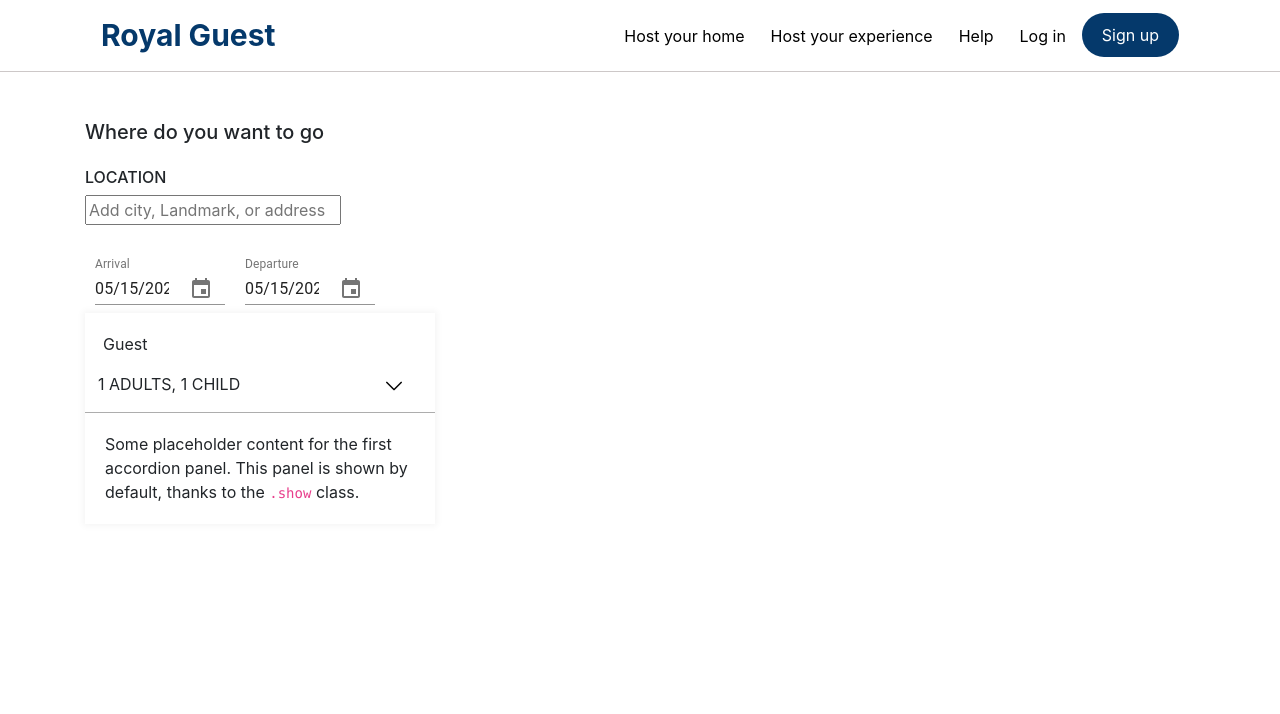
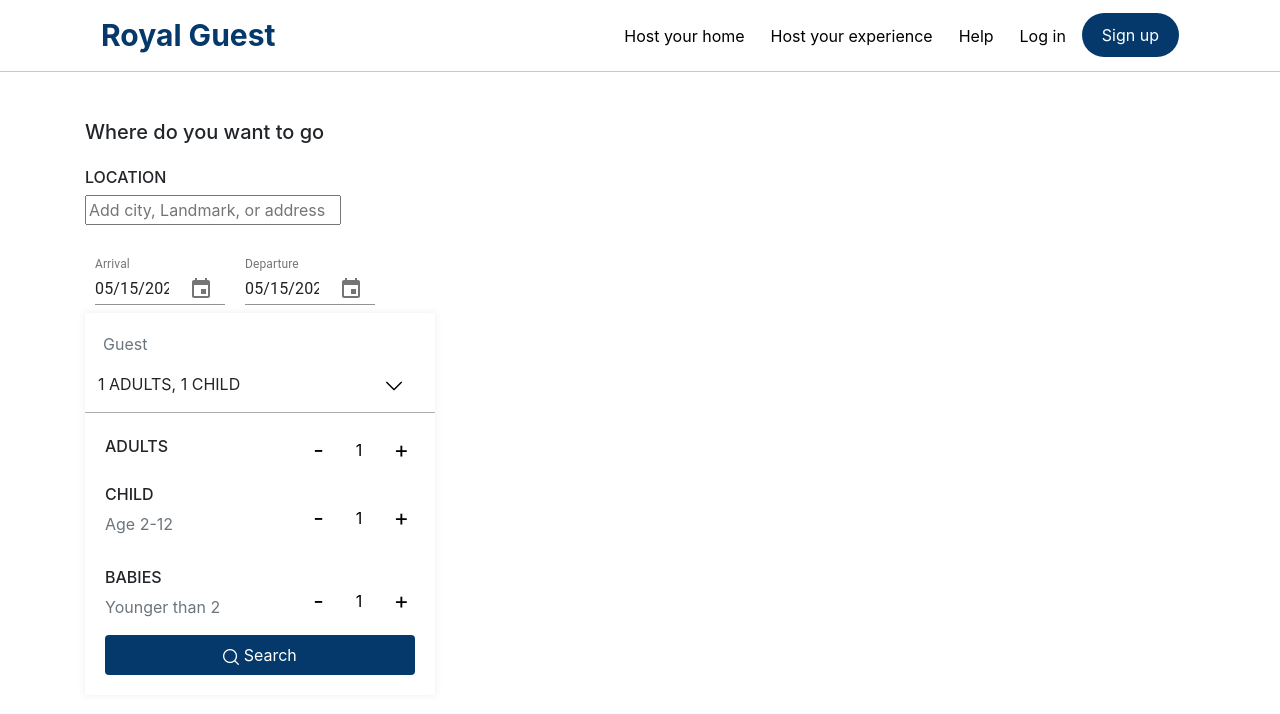
Before and after one commit to mdumar112233/royal-guest-full-stact-project, a React (Create React App) app in the folder client/: page / in a window 1280 px wide. Shown: the top 714 px of the page. Built offline with nearby package versions, Linux system fonts and the light colour scheme.

Commit message:
added new code

```diff
--- a/client/src/Components/Home/SearchAndReview.js
+++ b/client/src/Components/Home/SearchAndReview.js
@@ -8,8 +8,7 @@ import {
   } from '@material-ui/pickers';
 import downArrow from '../../images/down-arrow.png';
 import upArrow from '../../images/upload.png';
-import plus from '../../images/plus.png';
-import minus from '../../images/remove.png';
+import search from '../../images/loupe.png';
 import './SearchSection.css';
 
 const SearchAndReview = () => {
@@ -79,7 +78,7 @@ const SearchAndReview = () => {
                             <div class="card-header border-0" id="headingOne" style={{height: '100px',background: '#fff'}}>
                             <h2 class="mb-0">
                                 <button class="btn  btn-block text-left " type="button" data-toggle="collapse" data-target="#collapseOne" aria-expanded="true" aria-controls="collapseOne">
-                                <p style={{marginLeft: '-15px'}}>Guest</p>
+                                <p className='text-secondary' style={{marginLeft: '-15px'}}>Guest</p>
                                 <div className="dropdown-btn d-flex justify-content-between">
                                     <div className="guest-count">
                                     <p style={{width: '150px'}}>1 ADULTS, 1 CHILD</p>
@@ -91,10 +90,43 @@ const SearchAndReview = () => {
                                 </button>
                             </h2>
                             </div>
-
                             <div id="collapseOne" class="collapse show" aria-labelledby="headingOne" data-parent="#accordionExample">
                             <div class="card-body">
-                                Some placeholder content for the first accordion panel. This panel is shown by default, thanks to the <code>.show</code> class.
+                                <div className="adult-member d-flex justify-content-between align-items-center">
+                                    <div>
+                                        <h6 >ADULTS</h6>
+                                    </div>
+                                    <div className='minus-plus-count d-flex'>
+                                        <button className='minus-btn'>-</button>
+                                        <input className='input-align ml-4' type="text" value='1' />
+                                        <button className='plus-btn ml-4'>+</button>
+                                    </div>
+                                </div>
+                                <div className="child-member d-flex justify-content-between mt-3 mb-3">
+                                    <div>
+                                        <h6>CHILD</h6>
+                                        <p className='text-secondary'>Age 2-12</p>
+                                    </div>
+                                    <div className='minus-plus-count d-flex'>
+                                        <button className='minus-btn'>-</button>
+                                        <input className='input-align ml-4' type="text" value='1' />
+                                        <button className='plus-btn ml-4'>+</button>
+                                    </div>
+                                </div>
+                                <div className="babies-member d-flex justify-content-between">
+                                    <div>
+                                        <h6>BABIES</h6>
+                                        <p className='text-secondary'>Younger than 2</p>
+                                    </div>
+                                    <div className='minus-plus-count d-flex align-items-center'>
+                                        <button className='minus-btn'>-</button>
+                                        <input className='input-align ml-4' type="text" value='1' />
+                                        <button className='plus-btn ml-4'>+</button>
+                                    </div>
+                                </div>
+                                <div>
+                                    <button className='search-btn'> <span ><img src={search} alt="" /></span>  Search</button>
+                                </div>
                             </div>
                             </div>
                         </div>
--- a/client/src/Components/Home/SearchSection.css
+++ b/client/src/Components/Home/SearchSection.css
@@ -11,3 +11,27 @@
 .dropdown-btn{
     margin-left: -20px;
 }
+.minus-btn{
+    background: transparent;
+    border: 0;
+    font-size: 23px;
+    height: auto;
+}
+.plus-btn{
+    background: transparent;
+    border: 0;
+    font-size: 23px;
+}
+.input-align{
+    background: transparent;
+    border: 0;
+    width: 10px;
+}
+.search-btn{
+    background: #05396B;
+    border: 0;
+    color: #fff;
+    width: 100%;
+    height: 40px;
+    border-radius: 4px;
+}
```
Also changed, not shown: client/src/images/loupe.png (added).
